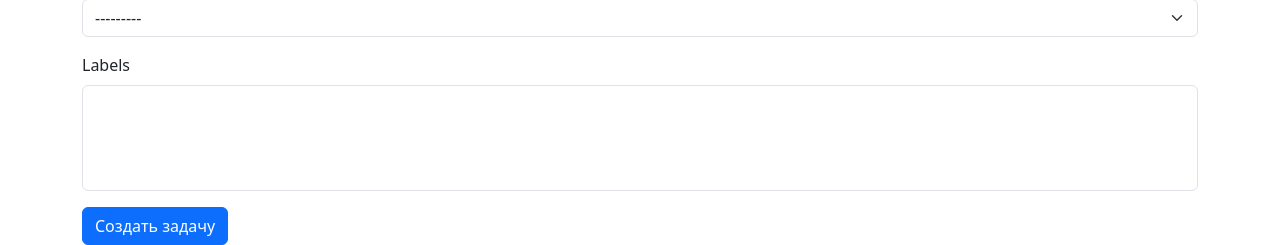
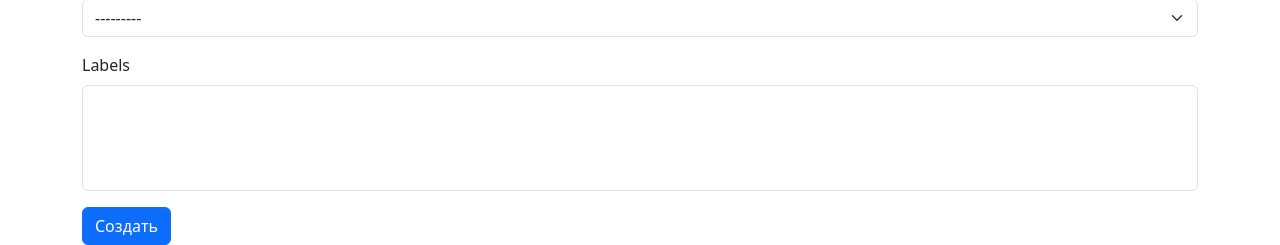
Before and after one commit to ESKolpakov/python-project-52, a Django app: page /tasks/create/ in a window 1280 px wide. Shown: the part 635-880 px from the top of the page. Run offline with Django 4.2, Linux system fonts and the light colour scheme; the visitor is signed in with stand-in values (Sample User, id 1); data comes from the database, SQL or seed files in the repository; data that the repository does not hold is empty; some libraries are stand-ins or nearby versions.

Commit message:
fix tasks/create.html

```diff
--- a/task_manager/templates/tasks/create.html
+++ b/task_manager/templates/tasks/create.html
@@ -6,6 +6,6 @@
   <form method="post">
     {% csrf_token %}
     {% bootstrap_form form %}
-    <button type="submit" class="btn btn-primary">Создать задачу</button>
+    <button type="submit" class="btn btn-primary">Создать</button>
   </form>
 {% endblock %}
```
